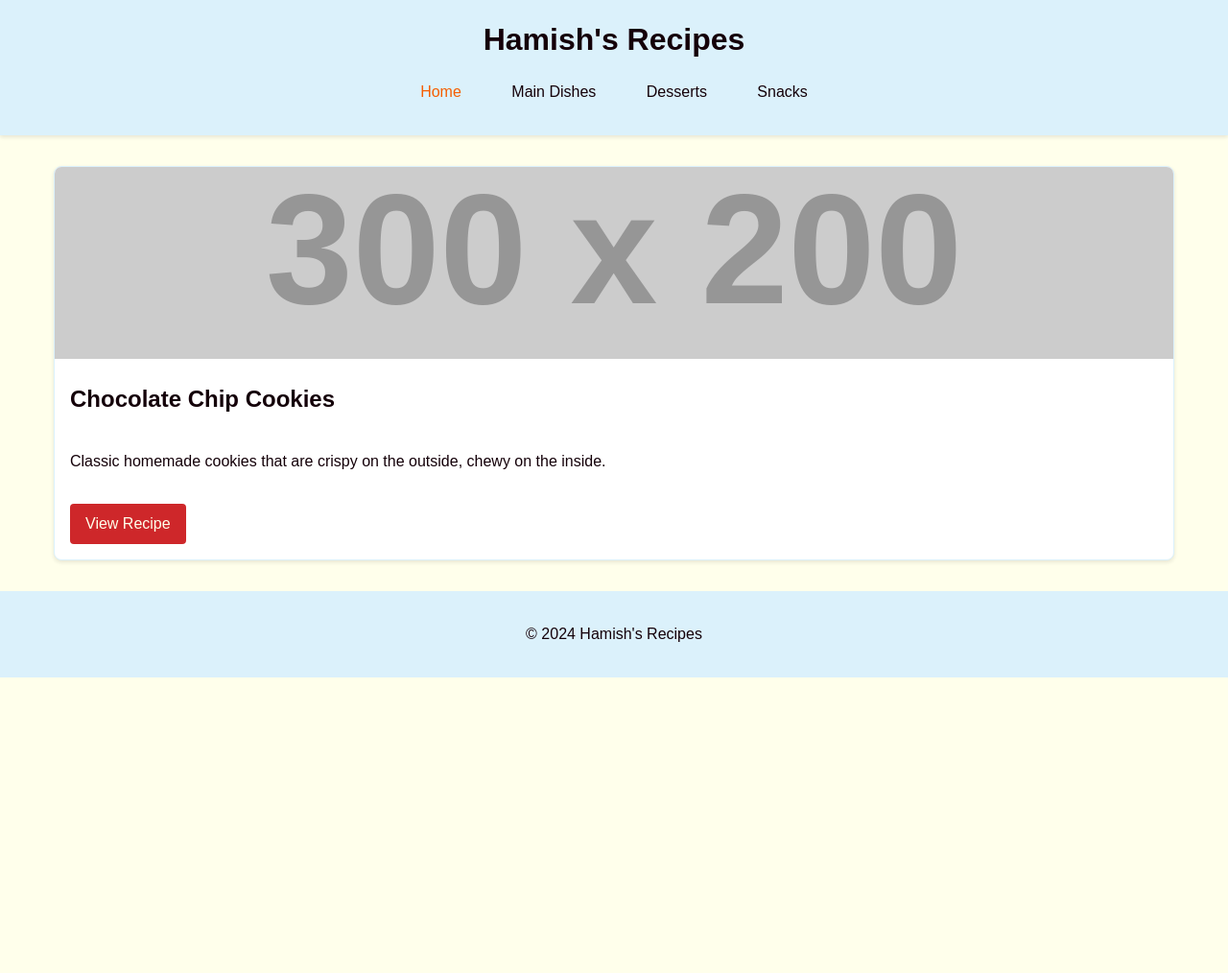
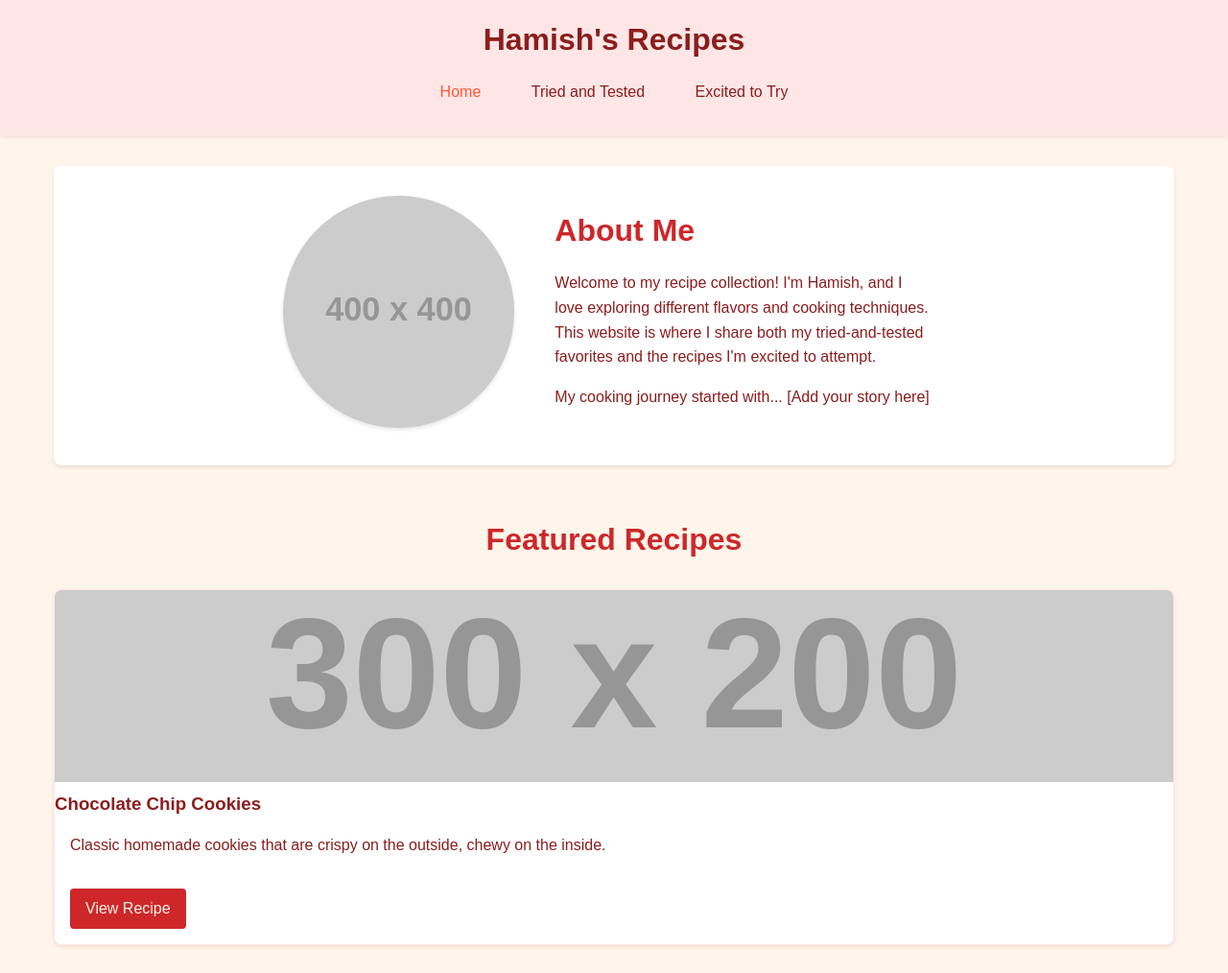
Before and after one commit to Hamishfrob/myfavouriterecpies, a plain HTML site: page index.html in a window 1280 px wide. Shown: the top 1014 px of the page at 96% size. Before the commit the page ends 800 px from the top, so only its background shows below. Drawn offline with Linux system fonts and the light colour scheme; placeholder pictures from the web are drawn by us.

Commit message:
new pages and colours

```diff
--- a/css/style.css
+++ b/css/style.css
@@ -8,16 +8,16 @@
 body {
     font-family: Arial, sans-serif;
     line-height: 1.6;
-    color: #140009;
-    background-color: #FFFFEB;
+    color: var(--dark-red);
+    background-color: var(--warm-cream);
 }
 
 /* Header */
 header {
-    background-color: #DBF1FB;
+    background-color: var(--light-coral);
     padding: 1rem;
     text-align: center;
-    box-shadow: 0 2px 4px rgba(20, 0, 9, 0.1);
+    box-shadow: 0 2px 4px rgba(140, 29, 29, 0.1);
 }
 
 nav ul {
@@ -32,17 +32,17 @@ nav ul li {
 
 nav ul li a {
     text-decoration: none;
-    color: #140009;
+    color: var(--dark-red);
     padding: 0.5rem;
     transition: color 0.3s;
 }
 
 nav ul li a:hover {
-    color: #CE272A;
+    color: var(--primary-red);
 }
 
 nav ul li a.active {
-    color: #F55E00;
+    color: var(--bright-orange);
 }
 
 /* Main Content */
@@ -59,12 +59,12 @@ main {
 }
 
 .recipe-card {
-    border: 1px solid #DBF1FB;
+    border: 1px solid var(--light-coral);
     border-radius: 8px;
     overflow: hidden;
     transition: transform 0.2s;
     background-color: white;
-    box-shadow: 0 2px 4px rgba(20, 0, 9, 0.1);
+    box-shadow: 0 2px 4px rgba(140, 29, 29, 0.1);
 }
 
 .recipe-card:hover {
@@ -84,8 +84,8 @@ main {
 
 .button {
     display: inline-block;
-    background-color: #CE272A;
-    color: #FFFFEB;
+    background-color: var(--primary-red);
+    color: var(--warm-cream);
     padding: 0.5rem 1rem;
     text-decoration: none;
     margin: 1rem;
@@ -94,7 +94,7 @@ main {
 }
 
 .button:hover {
-    background-color: #F55E00;
+    background-color: var(--bright-orange);
 }
 
 /* Recipe Detail Page */
@@ -106,14 +106,14 @@ main {
 }
 
 .recipe-detail h1 {
-    color: #CE272A;
+    color: var(--primary-red);
     margin-bottom: 1rem;
 }
 
 .ingredients, .instructions {
     margin: 2rem 0;
     padding: 1rem;
-    background-color: #DBF1FB;
+    background-color: var(--light-coral);
     border-radius: 4px;
 }
 
@@ -130,7 +130,92 @@ main {
 footer {
     text-align: center;
     padding: 2rem;
-    background-color: #DBF1FB;
+    background-color: var(--light-coral);
     margin-top: 2rem;
-    color: #140009;
+    color: var(--dark-red);
 }
+
+/* Golden Ratio Variables */
+:root {
+    --golden-ratio: 1.618;
+    --content-width: 61.8%; /* Based on golden ratio */
+    --spacing-unit: 1rem;
+    --spacing-large: calc(var(--spacing-unit) * var(--golden-ratio));
+    --spacing-small: calc(var(--spacing-unit) / var(--golden-ratio));
+
+    /* New Color Palette */
+    --primary-red: #CE272A;     /* Your existing red */
+    --dark-red: #8C1D1D;        /* Darker shade for text and accents */
+    --bright-orange: #FF5733;   /* Vibrant orange for hover states */
+    --light-coral: #FFE6E6;     /* Very light red for backgrounds */
+    --warm-cream: #FFF5EA;      /* Warm off-white for main background */
+}
+
+/* About Section */
+.about-section {
+    padding: var(--spacing-large);
+    margin: var(--spacing-large) auto;
+    background-color: white;
+    border-radius: 8px;
+    box-shadow: 0 2px 4px rgba(20, 0, 9, 0.1);
+}
+
+.about-content {
+    display: flex;
+    gap: var(--spacing-large);
+    max-width: var(--content-width);
+    margin: 0 auto;
+    align-items: center;
+}
+
+.about-image {
+    flex: 1;
+}
+
+.about-image img {
+    width: 100%;
+    height: auto;
+    border-radius: 50%;
+    box-shadow: 0 2px 4px rgba(20, 0, 9, 0.1);
+}
+
+.about-text {
+    flex: 1.618; /* Golden ratio */
+    padding: var(--spacing-unit);
+}
+
+.about-text h2 {
+    color: var(--primary-red);
+    margin-bottom: var(--spacing-unit);
+    font-size: calc(var(--spacing-unit) * 2);
+}
+
+.about-text p {
+    margin-bottom: var(--spacing-unit);
+    line-height: var(--golden-ratio);
+}
+
+/* Featured Recipes Section */
+.featured-recipes {
+    padding: var(--spacing-large) 0;
+}
+
+.featured-recipes h2 {
+    text-align: center;
+    color: var(--primary-red);
+    margin-bottom: var(--spacing-large);
+    font-size: calc(var(--spacing-unit) * 2);
+}
+
+/* Responsive Design */
+@media (max-width: 768px) {
+    .about-content {
+        flex-direction: column;
+        text-align: center;
+    }
+
+    .about-image {
+        max-width: 300px;
+        margin: 0 auto;
+    }
+}
--- a/index.html
+++ b/index.html
@@ -12,22 +12,36 @@
         <nav>
             <ul>
                 <li><a href="#" class="active">Home</a></li>
-                <li><a href="#">Main Dishes</a></li>
-                <li><a href="#">Desserts</a></li>
-                <li><a href="#">Snacks</a></li>
+                <li><a href="pages/tried-and-tested.html">Tried and Tested</a></li>
+                <li><a href="pages/excited-to-try.html">Excited to Try</a></li>
             </ul>
         </nav>
     </header>
 
     <main>
-        <section class="recipe-grid">
-            <article class="recipe-card">
-                <img src="https://via.placeholder.com/300x200" alt="Recipe Image">
-                <h2>Chocolate Chip Cookies</h2>
-                <p>Classic homemade cookies that are crispy on the outside, chewy on the inside.</p>
-                <a href="recipes/sample.html" class="button">View Recipe</a>
-            </article>
-            <!-- More recipe cards will go here -->
+        <section class="about-section">
+            <div class="about-content">
+                <div class="about-image">
+                    <img src="https://via.placeholder.com/400x400" alt="Hamish's Photo">
+                </div>
+                <div class="about-text">
+                    <h2>About Me</h2>
+                    <p>Welcome to my recipe collection! I'm Hamish, and I love exploring different flavors and cooking techniques. This website is where I share both my tried-and-tested favorites and the recipes I'm excited to attempt.</p>
+                    <p>My cooking journey started with... [Add your story here]</p>
+                </div>
+            </div>
+        </section>
+
+        <section class="featured-recipes">
+            <h2>Featured Recipes</h2>
+            <div class="recipe-grid">
+                <article class="recipe-card">
+                    <img src="https://via.placeholder.com/300x200" alt="Recipe Image">
+                    <h3>Chocolate Chip Cookies</h3>
+                    <p>Classic homemade cookies that are crispy on the outside, chewy on the inside.</p>
+                    <a href="recipes/sample.html" class="button">View Recipe</a>
+                </article>
+            </div>
         </section>
     </main>
 
```
Also changed, not shown: pages/excited-to-try.html (added, +36 -0 lines), pages/tried-and-tested.html (added, +36 -0 lines), 1 other file.
